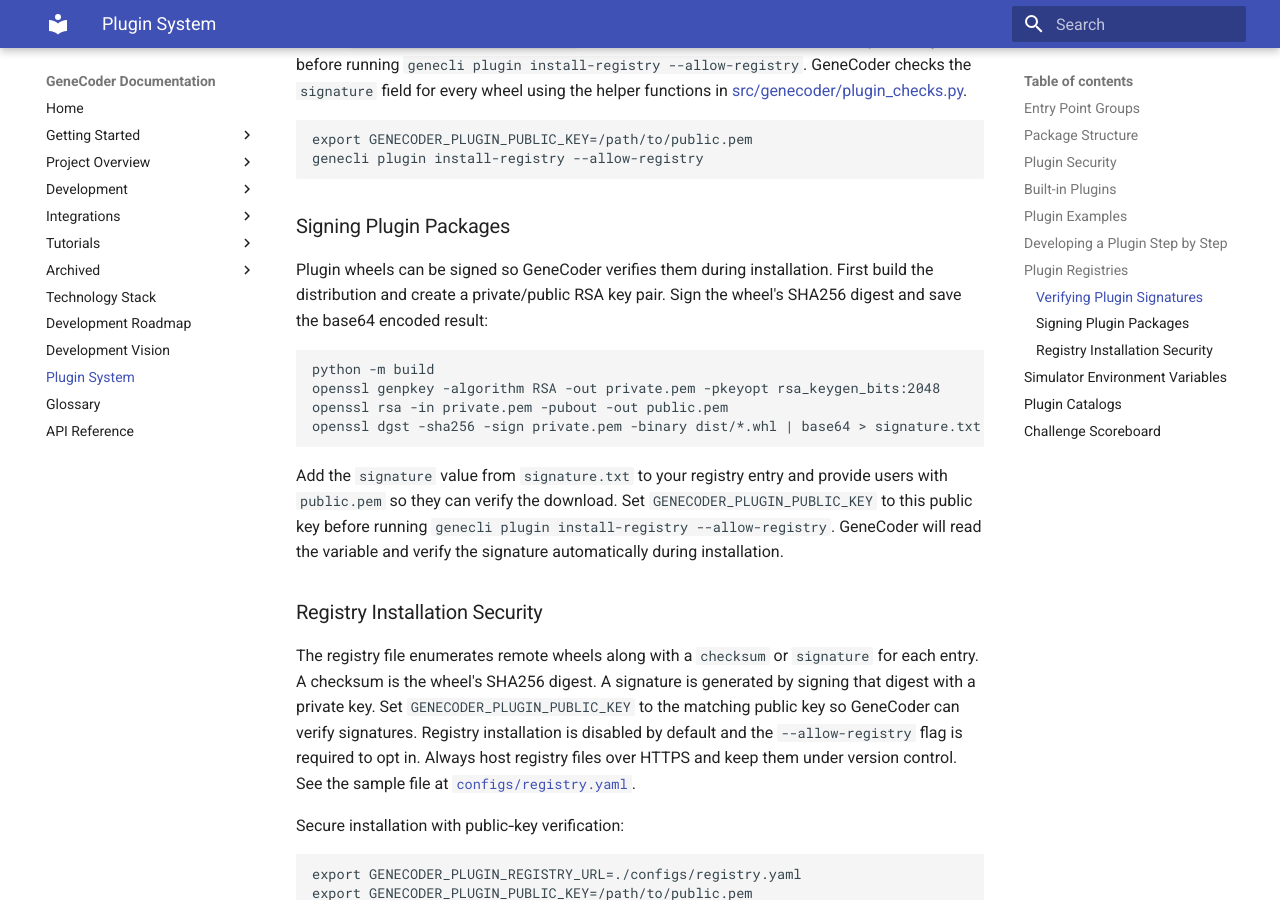
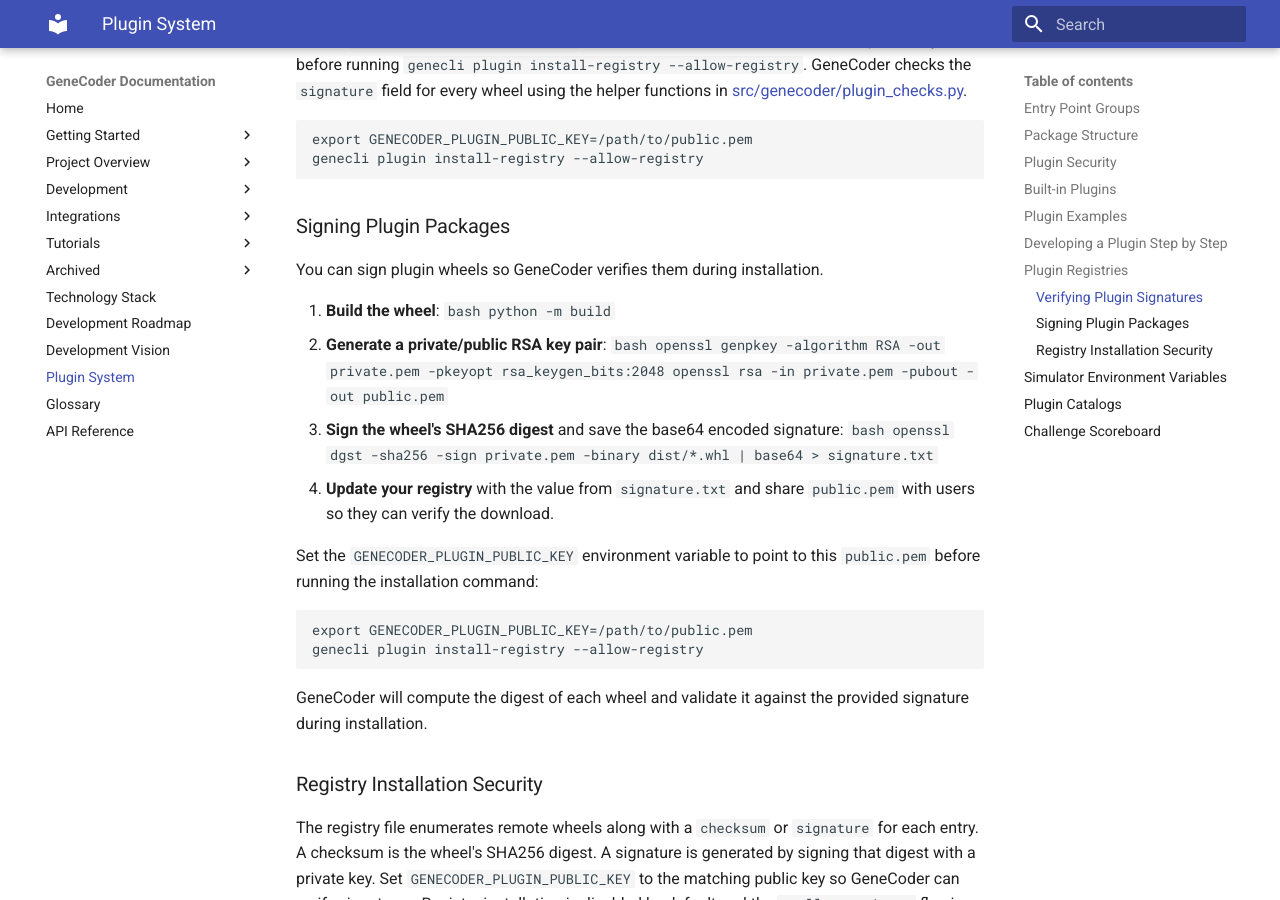
Before and after one commit to d0tTino/GeneCoder, an MkDocs documentation site: the page built from docs/plugins.md, in a window 1280 px wide and 900 px high, scrolled down 4744 px. Built offline with MkDocs 1.6.1 and Material for MkDocs 9.7.7, drawn with Linux system fonts in a browser that asks for light colours.

Commit message:
docs: clarify plugin signing

````diff
--- a/docs/plugins.md
+++ b/docs/plugins.md
@@ -237,22 +237,34 @@
 
 ### Signing Plugin Packages
 
-Plugin wheels can be signed so GeneCoder verifies them during installation.
-First build the distribution and create a private/public RSA key pair. Sign the
-wheel's SHA256 digest and save the base64 encoded result:
+You can sign plugin wheels so GeneCoder verifies them during installation.
+
+1. **Build the wheel**:
+   ```bash
+   python -m build
+   ```
+2. **Generate a private/public RSA key pair**:
+   ```bash
+   openssl genpkey -algorithm RSA -out private.pem -pkeyopt rsa_keygen_bits:2048
+   openssl rsa -in private.pem -pubout -out public.pem
+   ```
+3. **Sign the wheel's SHA256 digest** and save the base64 encoded signature:
+   ```bash
+   openssl dgst -sha256 -sign private.pem -binary dist/*.whl | base64 > signature.txt
+   ```
+4. **Update your registry** with the value from `signature.txt` and share
+   `public.pem` with users so they can verify the download.
+
+Set the `GENECODER_PLUGIN_PUBLIC_KEY` environment variable to point to this
+`public.pem` before running the installation command:
 
 ```bash
-python -m build
-openssl genpkey -algorithm RSA -out private.pem -pkeyopt rsa_keygen_bits:2048
-openssl rsa -in private.pem -pubout -out public.pem
-openssl dgst -sha256 -sign private.pem -binary dist/*.whl | base64 > signature.txt
+export GENECODER_PLUGIN_PUBLIC_KEY=/path/to/public.pem
+genecli plugin install-registry --allow-registry
 ```
 
-Add the `signature` value from ``signature.txt`` to your registry entry and
-provide users with `public.pem` so they can verify the download. Set
-`GENECODER_PLUGIN_PUBLIC_KEY` to this public key before running
-`genecli plugin install-registry --allow-registry`. GeneCoder will read the
-variable and verify the signature automatically during installation.
+GeneCoder will compute the digest of each wheel and validate it against the
+provided signature during installation.
 
 ### Registry Installation Security
 
````
